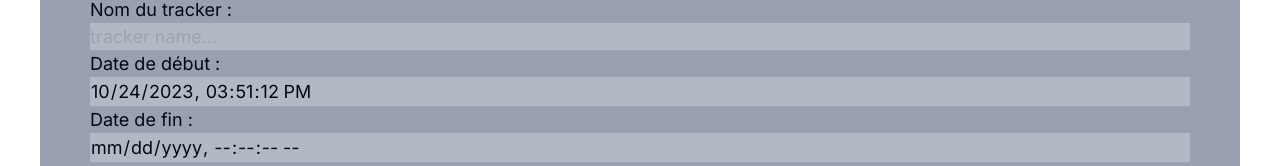
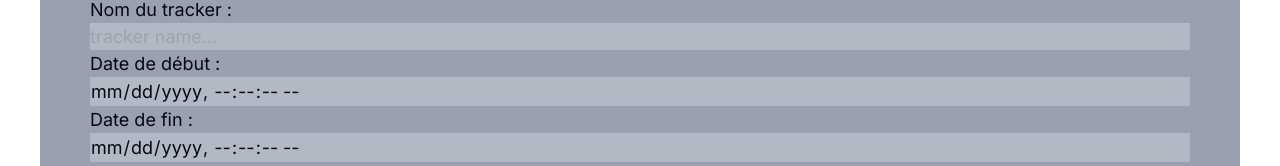
Before and after one commit to Choukro/time-tracker, a Next.js app: page / in a window 1280 px wide. Shown: the part 365-531 px from the top of the page. Built offline with nearby package versions, Linux system fonts and the light colour scheme.

Commit message:
refactor : organization of files

```diff
--- a/components/TrackerEditForm.js
+++ b/components/TrackerEditForm.jsx
@@ -1,8 +1,8 @@
 import * as React from "react";
 import { v4 as uuidv4 } from "uuid";
-import { getDateTimeForPicker } from "../app/helper";
+// import { getDateTimeForPicker } from "../utils/trackers.util.js";
 import "./styles/TrackerEditForm.css";
-import trackerReducer from "./Trackers/trackers.reducer.js";
+import trackerReducer from "./trackers/trackers.reducer.js";
 import {
   TRACKER_SET_TRACKER_ACTION,
   TRACKER_NEW_ACTION,
@@ -11,7 +11,7 @@ import {
   TRACKER_UPDATE_ACTION,
   TRACKER_DELETE_ACTION,
   TRACKER_FAIL_ACTION,
-} from "./Trackers/trackers.reducer.js";
+} from "./trackers/trackers.reducer.js";
 
 function useEditTracker(defaultTracker) {
   const [trackersState, dispatchTrackersAction] = React.useReducer(
@@ -78,7 +78,7 @@ function useEditTracker(defaultTracker) {
 
   const deleteTracker = () => {
     try {
-      dispatchTrackersAction({ type: TRACKER_DELETE_ACTION });
+      dispatchTrackersAction({ type: TRACKER_DELETE_ACTION, payload: tracker });
     } catch (error) {
       dispatchTrackersAction({
         type: TRACKER_FAIL_ACTION,
@@ -119,7 +119,7 @@ function useEditTracker(defaultTracker) {
 const newDefaultTracker = () => ({
   id: uuidv4(),
   category: "Défaut",
-  starttime: getDateTimeForPicker(),
+  starttime: "", // starttime: getDateTimeForPicker(),
   endtime: "",
   name: "",
 });
--- a/components/TrackerRow.js
+++ b/components/TrackerRow.jsx
@@ -1,5 +1,5 @@
 import * as React from "react";
-import { diffTime } from "../app/helper";
+import { diffTime } from "../utils/trackers.util.js";
 import {
   Card,
   CardContent,
@@ -98,7 +98,7 @@ const TrackerRow = ({ tracker, selectedId, onSelected }) => {
                 </DialogTrigger>
                 <DialogContent>
                   <DialogTitle className="mt-10 text-purple-400">
-                    Modification du Tracker
+                    Modification du Tracker {tracker.id}
                   </DialogTitle>
                   <Separator className="my-2" />
                   <DialogDescription>
@@ -162,7 +162,7 @@ const TrackerRow = ({ tracker, selectedId, onSelected }) => {
                 </DialogTrigger>
                 <DialogContent>
                   <DialogTitle className="mt-10 text-purple-400">
-                    Suppression du Tracker
+                    Suppression du Tracker {tracker.id}
                   </DialogTitle>
                   <Separator className="my-2" />
                   <DialogDescription>
--- a/components/TrackersApp.js
+++ b/components/TrackersApp.jsx
@@ -5,7 +5,7 @@ import * as React from "react";
 import { FilterTrackers } from "./FilterTrackers";
 import { TrackersTable } from "./TrackersTable";
 import { TrackerEditForm } from "./TrackerEditForm";
-import db from "../app/data.js";
+import db from "../data/data.js";
 
 function TrackersApp() {
   const [allTrackers, setAllTrackers] = React.useState(db);
--- a/components/TrackersTable.js
+++ b/components/TrackersTable.jsx
@@ -1,5 +1,5 @@
 import * as React from "react";
-import { groupBy } from "../app/helper";
+import { groupBy } from "../utils/trackers.util.js";
 import { TrackerCategory } from "./TrackerCategory";
 import { TrackerRow } from "./TrackerRow";
 
--- a/components/Trackers/trackers.reducer.js
+++ b/components/trackers/trackers.reducer.js
@@ -57,11 +57,11 @@ const trackerReducer = (state, action) => {
       };
     case "tracker/fail":
       return {
+        ...state,
         status: "fail",
-        tracker: null,
         activeButtons: { btnSave: true, btnUp: true, btnDel: true },
         activeInput: false,
-        error: action.error,
+        error: action.payload,
       };
     default:
       throw new Error("Action non supportée");
```
Also changed, not shown: components/FilterTrackers.jsx (renamed from components/FilterTrackers.js), components/TrackerCategory.jsx (renamed from components/TrackerCategory.js), data/data.js (renamed from app/data.js), utils/trackers.util.js (renamed from app/helper.js).
